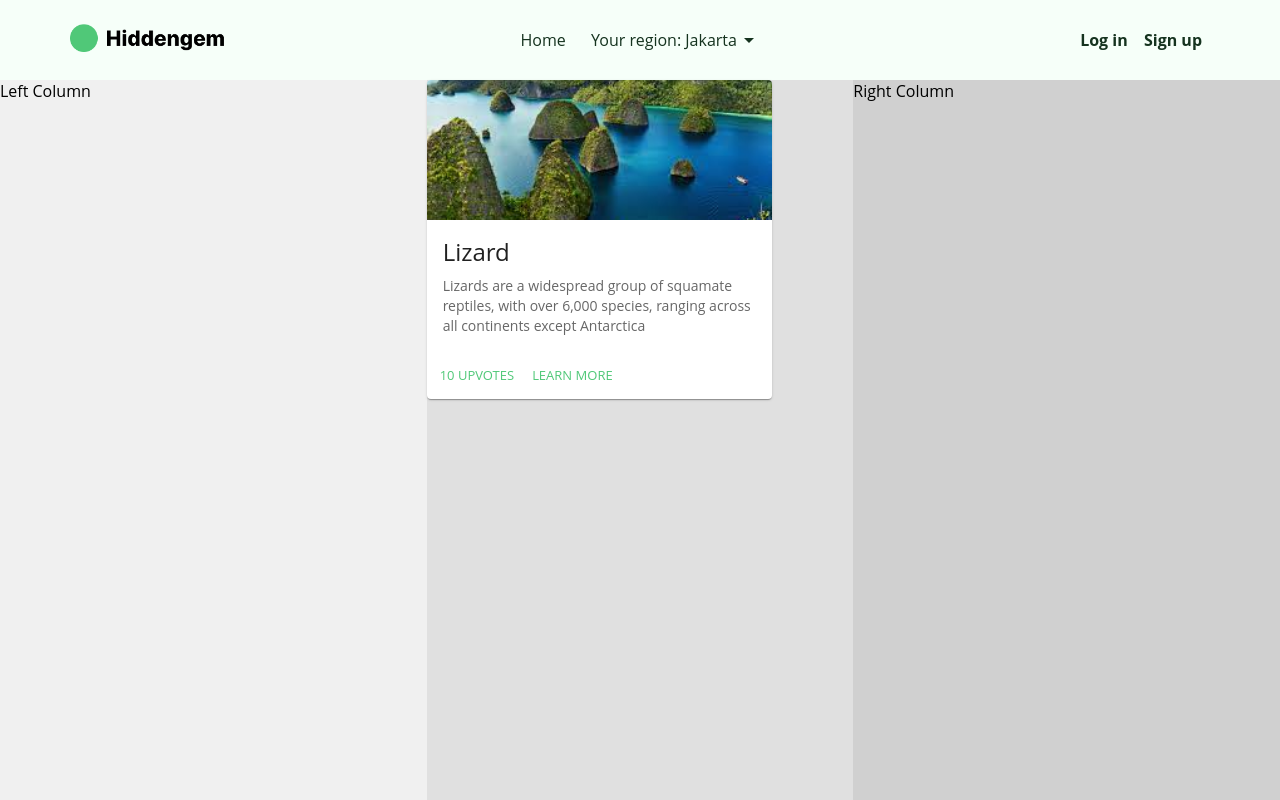
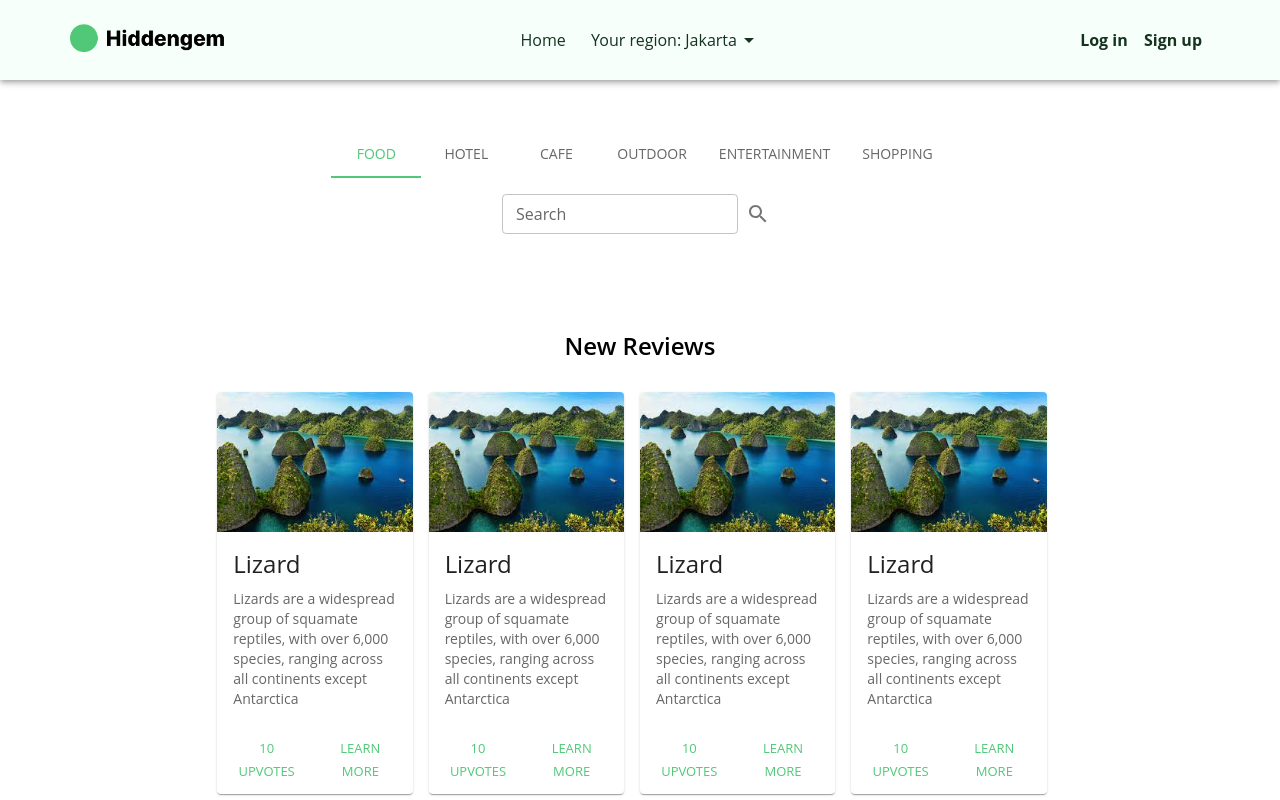
Before and after one commit to project-zusammen/hidden-gem-frontend, a React (Vite) app: page / in a window 1280 px wide. Shown: the top 800 px of the page. Built offline with nearby package versions, Linux system fonts and the light colour scheme.

Commit message:
add searchBar comp and home page

```diff
--- /dev/null
+++ b/src/components/SearchBar/index.jsx
@@ -0,0 +1,32 @@
+import React, { useState } from 'react';
+import { Tab, Tabs, TextField, Box, IconButton } from '@mui/material';
+import SearchIcon from '@mui/icons-material/Search';
+
+const SearchBarWithTabs = () => {
+  const [currentTab, setCurrentTab] = useState(0);
+
+  const handleChange = (event, newValue) => {
+    setCurrentTab(newValue);
+  };
+
+  return (
+    <Box sx={{ display: 'flex', flexDirection: 'column', justifyContent: 'center', alignItems: 'center', marginTop: '50px', marginBottom: '50px' }}>
+      <Tabs value={currentTab} onChange={handleChange} aria-label="Search tabs">
+        <Tab label="Food" />
+        <Tab label="Hotel" />
+        <Tab label="Cafe" />
+        <Tab label="Outdoor" />
+        <Tab label="Entertainment" />
+        <Tab label="Shopping" />
+      </Tabs>
+      <Box sx={{ display: 'flex', alignItems: 'center', marginTop: 2 }}>
+        <TextField label="Search" size="small"/>
+        <IconButton type="submit" aria-label="search">
+          <SearchIcon />
+        </IconButton>
+      </Box>
+    </Box>
+  );
+};
+
+export default SearchBarWithTabs;
--- a/src/pages/Homepage.jsx
+++ b/src/pages/Homepage.jsx
@@ -1,28 +1,18 @@
 import React from "react";
 import { Container, Grid } from "@mui/material";
-import Card from "../components/Card";
+import SearchBar from "../components/SearchBar";
+import Body from "../components/Body";
 
 const Homepage = () => {
   return (
-    <>
-      <Container maxWidth={false} style={{ paddingLeft: 0, paddingRight: 0 }}>
-        <Grid container justifyContent="center">
-          <Grid item xs={4}>
-            <div style={{ backgroundColor: "#f0f0f0", height: "100vh" }}>Left Column</div>
-          </Grid>
-
-          <Grid item xs={4}>
-            <div style={{ backgroundColor: "#e0e0e0", height: "100vh" }} data-testid="card">
-              <Card />
-            </div>
-          </Grid>
-
-          <Grid item xs={4}>
-            <div style={{ backgroundColor: "#d0d0d0", height: "100vh" }}>Right Column</div>
-          </Grid>
+    <Container maxWidth={false} style={{ paddingLeft: 0, paddingRight: 0 }}>
+      <Grid container justifyContent="center">
+        <Grid item xs={12}>
+          <SearchBar />
+          <Body />
         </Grid>
-      </Container>
-    </>
+      </Grid>
+    </Container>
   );
 };
 
```
